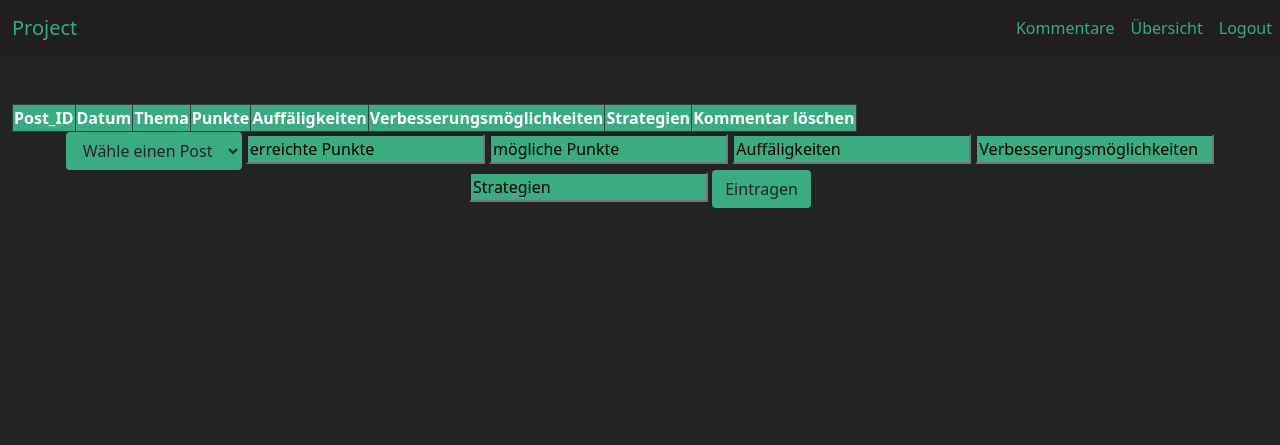
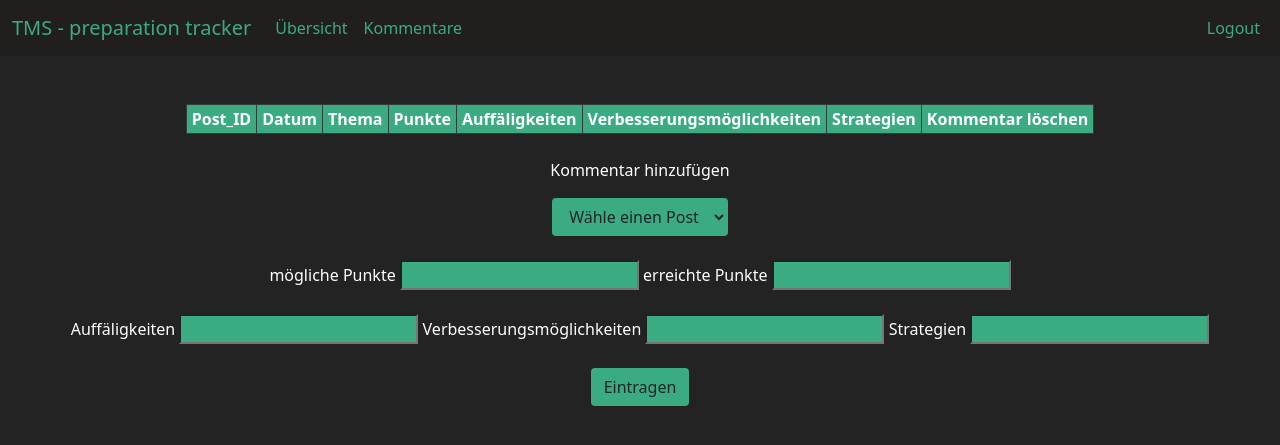
Before and after one commit to Oneiros96/TMS-preparation-tracker, a Flask app: page /comments in a window 1280 px wide. Shown: the top 445 px of the page. Run offline with Flask 2, Linux system fonts and the light colour scheme; the visitor is signed in with stand-in values (Sample User, id 1); data that the repository does not hold is empty.

Commit message:
optical adjustments

```diff
--- a/static/styles.css
+++ b/static/styles.css
@@ -12,18 +12,19 @@ body {
 }
 
 
-.arrow {
-    border: solid #3bab82;
-    border-width: 0 4px 4px 0;
-    display: inline-block;
-    padding: 5px;
+.centered-table {
+    margin-left: auto;
+    margin-right: auto;
   }
 
-  .right {
-    transform: rotate(-45deg);
-    -webkit-transform: rotate(-45deg);
-  }
-  .left {
-    transform: rotate(135deg);
-    -webkit-transform: rotate(135deg);
-  }
+th {
+  padding-top: 2px;
+  padding-right: 5px;
+  padding-bottom: 2px;
+  padding-left: 5px;
+}
+
+td {
+  padding-right: 5px;
+  padding-left: 5px;
+}
--- a/templates/comments.html
+++ b/templates/comments.html
@@ -6,7 +6,7 @@
 
 
 {% block main %}
-<table class="table-bordered table-dark justify-content-center">
+<table class="table-bordered table-dark justify-content-center centered-table">
     <tr style="background-color: #3bab82;">
         <th>Post_ID</th>
         <th>Datum</th>
@@ -40,6 +40,8 @@
     {{ alert }}
     </div>
 {% endif %}
+<br>
+<p>Kommentar hinzufügen</p>
 <form method="post" action="/comments" >
     <select class="btn dropdown-toggle" name="post_id" style="background-color: #3bab82;">
         <option selected hidden>Wähle einen Post</option>
@@ -47,11 +49,24 @@
         <option> {{ post["post_id"] }}</option>
         {% endfor %}
     </select>
-    <input type="text" id="points_reached" name="points_reached" value="erreichte Punkte" style="background-color: #3bab82;">
-    <input type="text" id="points_possible" name="points_possible" value="mögliche Punkte" style="background-color: #3bab82;">
-    <input type="text" id="noticeable" name="noticeable" value="Auffäligkeiten" style="background-color: #3bab82;">
-    <input type="text" id="to_improve" name="to_improve" value="Verbesserungsmöglichkeiten" style="background-color: #3bab82;">
-    <input type="text" id="strategys"  name="strategys" value="Strategien" style="background-color: #3bab82;">
+    <br>
+    <br>
+    <label>mögliche Punkte</label>
+    <input type="number" id="points_reached" name="points_reached" style="background-color: #3bab82;">
+    <label>erreichte Punkte</label>
+    <input type="number" id="points_possible" name="points_possible" style="background-color: #3bab82;">
+    <br>
+    <br>
+    <label>Auffäligkeiten</label>
+    <input type="text" id="noticeable" name="noticeable" style="background-color: #3bab82;">
+
+    <label>Verbesserungsmöglichkeiten</label>
+    <input type="text" id="to_improve" name="to_improve"  style="background-color: #3bab82;">
+
+    <label>Strategien</label>
+    <input type="text" id="strategys"  name="strategys" style="background-color: #3bab82;">
+    <br>
+    <br>
     <input type="submit" class="btn" style="background-color: #3bab82;" value="Eintragen">
 </form>
 
--- a/templates/index.html
+++ b/templates/index.html
@@ -27,7 +27,7 @@ console.log(table)
     {{ alert }}
     </div>
 {% endif %}
-<table id="user_table" class="table-bordered table-dark justify-content-center" >
+<table id="user_table" class="table-bordered table-dark justify-content-center centered-table" >
     <thead>
         <tr>
             <th>
--- a/templates/layout.html
+++ b/templates/layout.html
@@ -12,25 +12,28 @@
         <!-- CSS -->
         <link href="/static/styles.css" rel="stylesheet">
 
-        <title>Project: {% block title %}{% endblock %}</title>
+        <title>{% block title %}{% endblock %}</title>
 
     </head>
     <body>
-        <nav class="navbar navbar-expand-lg"  >
+        <nav class="navbar  navbar-expand-lg"  >
             <div class="container-fluid">
-                <a class="navbar-brand" style="color: #3bab82;" href="/">Project</a>
-            </div>
+                <a class="navbar-brand" style="color: #3bab82;" href="/">TMS - preparation tracker</a>
+                <div class="collapse navbar-collapse" >
                     {%if session["user_id"] %}
-            <ul class="navbar-nav">
+                    <ul class="navbar-nav me-auto">
+                        <a class="nav-link" href="/">Übersicht</a>
+                        <a class="nav-link" href="/comments">Kommentare</a>
 
-                    <a class="nav-link" href="/comments">Kommentare</a>
-                    <a class="nav-link" href="/">Übersicht</a>
-                    <a class="nav-link" href="/logout">Logout</a>
+
 
 
                     </ul>
+                    <ul class="navbar-nav">
+                        <a class="nav-link" href="/logout">Logout</a>
+                    </ul>
                     {% else %}
-            <ul class="navbar-nav">
+                    <ul class="navbar-nav ms-auto">
                         <li class="nav-item">
                         <a class="nav-link" href="/register">Register</a>
                         </li>
@@ -39,6 +42,8 @@
                         </li>
                     </ul>
                     {% endif %}
+                </div>
+            </div>
         </nav>
 
         <main class="container-fluid text-center py-5">
```
Lines whose indentation alone changed are shown as unchanged.
